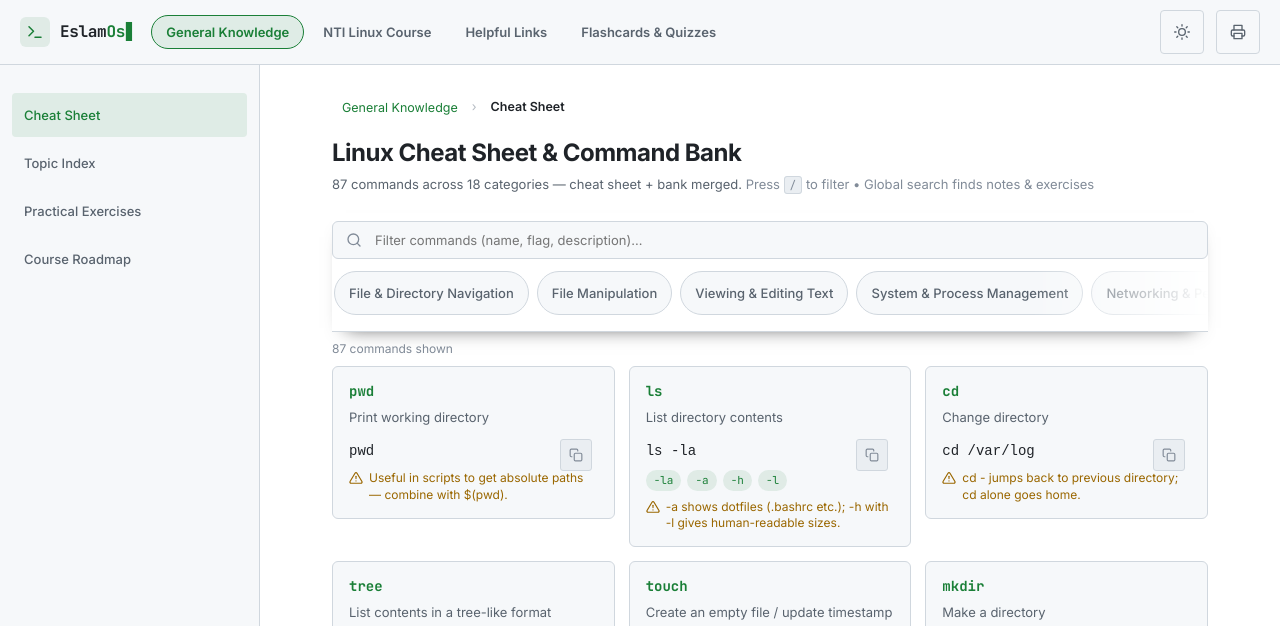
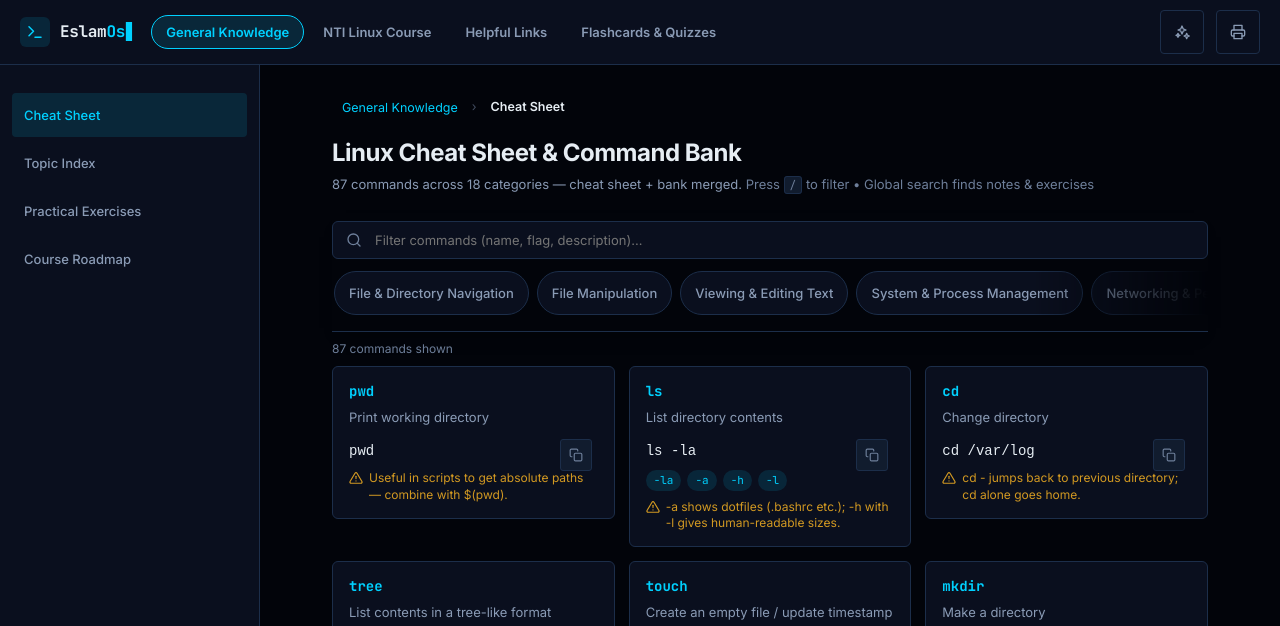
Before and after one commit to EslamNabawy/linux-cs, a plain HTML site: page index.html in a window 1280 px wide. Both pictures are taken after a click on the button 1182 px from the left and 32 px from the top of the page. Shown: the top 626 px of the page. Drawn offline with Linux system fonts and the light colour scheme.

Commit message:
feat: add 2 themes (midnight dark + paper light) - 4-theme cycle

```diff
--- a/assets/css/styles.css
+++ b/assets/css/styles.css
@@ -70,6 +70,64 @@
   --success-bg: rgba(26, 127, 55, 0.08);
   --code-bg: #f0f2f5;
   --shadow: 0 2px 8px rgba(0,0,0,0.08);
+}
+
+/* Midnight — extra dark (OLED navy, cyan accent) */
+[data-theme="midnight"] {
+  --bg: #02040a;
+  --bg-elevated: #0a0f1e;
+  --bg-secondary: #0a0f1e;
+  --bg-tertiary: #111c2e;
+  --bg-hover: #162544;
+  --bg-code: #05080f;
+  --border: #1c2e4a;
+  --border-muted: #142038;
+  --text: #e6edf3;
+  --text-muted: #8a9bb5;
+  --text-dim: #6e7f9a;
+  --accent: #00d1ff;
+  --accent-dim: rgba(0, 209, 255, 0.12);
+  --accent-glow: rgba(0, 209, 255, 0.22);
+  --accent-alt: #7c86ff;
+  --path-token: #7ee787;
+  --warn: #d29922;
+  --warning: #d29922;
+  --warning-bg: rgba(210, 153, 34, 0.12);
+  --danger: #ff7b72;
+  --danger-bg: rgba(255, 123, 114, 0.1);
+  --success: #3fb950;
+  --success-bg: rgba(63, 185, 80, 0.12);
+  --code-bg: #05080f;
+  --shadow: 0 4px 16px rgba(0,0,0,0.5);
+}
+
+/* Paper — extra light (warm paper, amber accent) */
+[data-theme="paper"] {
+  --bg: #fdfcf7;
+  --bg-elevated: #f7f3e8;
+  --bg-secondary: #f7f3e8;
+  --bg-tertiary: #efe8d6;
+  --bg-hover: #e8e0cc;
+  --bg-code: #f0ebe0;
+  --border: #e0d5bd;
+  --border-muted: #ece2cc;
+  --text: #1e1c18;
+  --text-muted: #6e6252;
+  --text-dim: #9a8c7a;
+  --accent: #b45309;
+  --accent-dim: rgba(180, 83, 9, 0.1);
+  --accent-glow: rgba(180, 83, 9, 0.18);
+  --accent-alt: #8250df;
+  --path-token: #0550ae;
+  --warn: #9a6700;
+  --warning: #9a6700;
+  --warning-bg: rgba(154, 103, 0, 0.08);
+  --danger: #cf222e;
+  --danger-bg: rgba(207, 34, 46, 0.08);
+  --success: #1a7f37;
+  --success-bg: rgba(26, 127, 55, 0.08);
+  --code-bg: #f0ebe0;
+  --shadow: 0 2px 8px rgba(0,0,0,0.06);
 }
 
 :focus-visible { outline: 2px solid var(--accent-alt); outline-offset: 2px; }
--- a/assets/js/app.js
+++ b/assets/js/app.js
@@ -11,13 +11,28 @@ function loadState() {
 
 const savedState = loadState();
 
+const THEMES = ['dark', 'midnight', 'light', 'paper'];
+const THEME_LABELS = { dark: 'Dark', midnight: 'Midnight', light: 'Light', paper: 'Paper' };
+function themeIconSvg(theme){
+  if(theme==='dark') return '<svg id="themeIcon" viewBox="0 0 24 24" fill="none" stroke="currentColor" stroke-width="2" stroke-linecap="round" stroke-linejoin="round"><path d="M21 12.79A9 9 0 1111.21 3 7 7 0 0021 12.79z"/></svg>';
+  if(theme==='midnight') return '<svg id="themeIcon" viewBox="0 0 24 24" fill="none" stroke="currentColor" stroke-width="2" stroke-linecap="round" stroke-linejoin="round"><path d="M12 3l1.7 4.3L18 9l-4.3 1.7L12 15l-1.7-4.3L6 9l4.3-1.7z"/><path d="M19 14l1.1 2.8L23 18l-2.9 1.2L19 22l-1.1-2.8L15 18l2.9-1.2z"/><path d="M6 14l.9 2.2L9 17l-2.1.9L6 20l-.9-2.2L3 17l2.1-.9z"/></svg>';
+  if(theme==='light') return '<svg id="themeIcon" viewBox="0 0 24 24" fill="none" stroke="currentColor" stroke-width="2" stroke-linecap="round" stroke-linejoin="round"><circle cx="12" cy="12" r="5"/><line x1="12" y1="1" x2="12" y2="3"/><line x1="12" y1="21" x2="12" y2="23"/><line x1="4.22" y1="4.22" x2="5.64" y2="5.64"/><line x1="18.36" y1="18.36" x2="19.78" y2="19.78"/><line x1="1" y1="12" x2="3" y2="12"/><line x1="21" y1="12" x2="23" y2="12"/><line x1="4.22" y1="19.78" x2="5.64" y2="18.36"/><line x1="18.36" y1="5.64" x2="19.78" y2="4.22"/></svg>';
+  // paper
+  return '<svg id="themeIcon" viewBox="0 0 24 24" fill="none" stroke="currentColor" stroke-width="2" stroke-linecap="round" stroke-linejoin="round"><path d="M4 19.5A2.5 2.5 0 0 1 6.5 17H20"/><path d="M6.5 2H20v20H6.5A2.5 2.5 0 0 1 4 19.5v-15A2.5 2.5 0 0 1 6.5 2z"/><line x1="8" y1="7" x2="16" y2="7"/><line x1="8" y1="11" x2="16" y2="11"/></svg>';
+}
+function cycleTheme(current){
+  const idx = THEMES.indexOf(current);
+  return THEMES[(idx + 1) % THEMES.length];
+}
+const _validTheme = THEMES.includes(savedState.theme) ? savedState.theme : 'dark';
+
 const state = {
   tab: savedState.tab || 'general',
   view: savedState.view || 'cheatsheet',
   searchTerm: '',
   cmdTerm: savedState.cmdTerm || '',
   cmdCats: savedState.cmdCats || [],
-  theme: savedState.theme || 'dark',
+  theme: _validTheme,
   collapsedCategories: savedState.collapsedCategories || {},
   collapsedExercises: savedState.collapsedExercises || {},
   collapsedDeepDives: savedState.collapsedDeepDives || {},
@@ -1889,12 +1904,33 @@ function postRender() {
 })();
 
 document.getElementById('themeToggle').addEventListener('click', () => {
-  const next = state.theme === 'dark' ? 'light' : 'dark';
+  const next = cycleTheme(state.theme);
   state.theme = next;
   document.documentElement.dataset.theme = next;
-  document.getElementById('themeIcon').outerHTML = next === 'dark'
-    ? '<svg id="themeIcon" viewBox="0 0 24 24" fill="none" stroke="currentColor" stroke-width="2" stroke-linecap="round" stroke-linejoin="round"><path d="M21 12.79A9 9 0 1111.21 3 7 7 0 0021 12.79z"/></svg>'
-    : '<svg id="themeIcon" viewBox="0 0 24 24" fill="none" stroke="currentColor" stroke-width="2" stroke-linecap="round" stroke-linejoin="round"><circle cx="12" cy="12" r="5"/><line x1="12" y1="1" x2="12" y2="3"/><line x1="12" y1="21" x2="12" y2="23"/><line x1="4.22" y1="4.22" x2="5.64" y2="5.64"/><line x1="18.36" y1="18.36" x2="19.78" y2="19.78"/><line x1="1" y1="12" x2="3" y2="12"/><line x1="21" y1="12" x2="23" y2="12"/><line x1="4.22" y1="19.78" x2="5.64" y2="18.36"/><line x1="18.36" y1="5.64" x2="19.78" y2="4.22"/></svg>';
+  const btn = document.getElementById('themeToggle');
+  document.getElementById('themeIcon').outerHTML = themeIconSvg(next);
+  if(btn){
+    btn.setAttribute('title', THEME_LABELS[next] + ' — click to switch');
+    btn.setAttribute('aria-label', 'Theme: ' + THEME_LABELS[next] + ' (click to change)');
+  }
+  showToast('Theme: ' + THEME_LABELS[next]);
+  saveState();
+});
+// also support right-click to open picker (optional) — cycle on click is primary
+document.getElementById('themeToggle').addEventListener('contextmenu', (e)=>{
+  e.preventDefault();
+  // quick cycle backwards on right-click
+  const idx = THEMES.indexOf(state.theme);
+  const prev = THEMES[(idx - 1 + THEMES.length) % THEMES.length];
+  state.theme = prev;
+  document.documentElement.dataset.theme = prev;
+  document.getElementById('themeIcon').outerHTML = themeIconSvg(prev);
+  const btn = document.getElementById('themeToggle');
+  if(btn){
+    btn.setAttribute('title', THEME_LABELS[prev] + ' — click to switch');
+    btn.setAttribute('aria-label', 'Theme: ' + THEME_LABELS[prev] + ' (click to change)');
+  }
+  showToast('Theme: ' + THEME_LABELS[prev]);
   saveState();
 });
 
@@ -1993,9 +2029,12 @@ document.getElementById('overlay').addEventListener('click', closeSidebar);
 // ===== INIT =====
 (function init() {
   document.documentElement.dataset.theme = state.theme;
-  document.getElementById('themeIcon').outerHTML = state.theme === 'dark'
-    ? '<svg id="themeIcon" viewBox="0 0 24 24" fill="none" stroke="currentColor" stroke-width="2" stroke-linecap="round" stroke-linejoin="round"><path d="M21 12.79A9 9 0 1111.21 3 7 7 0 0021 12.79z"/></svg>'
-    : '<svg id="themeIcon" viewBox="0 0 24 24" fill="none" stroke="currentColor" stroke-width="2" stroke-linecap="round" stroke-linejoin="round"><circle cx="12" cy="12" r="5"/><line x1="12" y1="1" x2="12" y2="3"/><line x1="12" y1="21" x2="12" y2="23"/><line x1="4.22" y1="4.22" x2="5.64" y2="5.64"/><line x1="18.36" y1="18.36" x2="19.78" y2="19.78"/><line x1="1" y1="12" x2="3" y2="12"/><line x1="21" y1="12" x2="23" y2="12"/><line x1="4.22" y1="19.78" x2="5.64" y2="18.36"/><line x1="18.36" y1="5.64" x2="19.78" y2="4.22"/></svg>';
+  document.getElementById('themeIcon').outerHTML = themeIconSvg(state.theme);
+  const tbtn = document.getElementById('themeToggle');
+  if(tbtn){
+    tbtn.setAttribute('title', THEME_LABELS[state.theme] + ' — click to switch (right-click previous)');
+    tbtn.setAttribute('aria-label', 'Theme: ' + THEME_LABELS[state.theme] + ' (click to change, right-click previous)');
+  }
   document.querySelectorAll('.tab').forEach(t => {
     const isActive = t.dataset.tab === state.tab;
     t.classList.toggle('active', isActive);
--- a/index.html
+++ b/index.html
@@ -10,7 +10,7 @@
 <link rel="preconnect" href="https://fonts.googleapis.com">
 <link rel="preconnect" href="https://fonts.gstatic.com" crossorigin>
 <link rel="stylesheet" href="https://fonts.googleapis.com/css2?family=Inter:wght@400;500;600;700&family=JetBrains+Mono:wght@400;500;700&family=Noto+Sans+Arabic:wght@400;500&display=swap">
-<link rel="stylesheet" href="assets/css/styles.css?v=15">
+<link rel="stylesheet" href="assets/css/styles.css?v=16">
 </head>
 <body>
 <a class="skip-link" href="#content">Skip to content</a>
@@ -77,7 +77,7 @@
   </div>
 </div>
 
-<script src="assets/js/data.js?v=15"></script>
-<script src="assets/js/app.js?v=15"></script>
+<script src="assets/js/data.js?v=16"></script>
+<script src="assets/js/app.js?v=16"></script>
 </body>
 </html>
```
